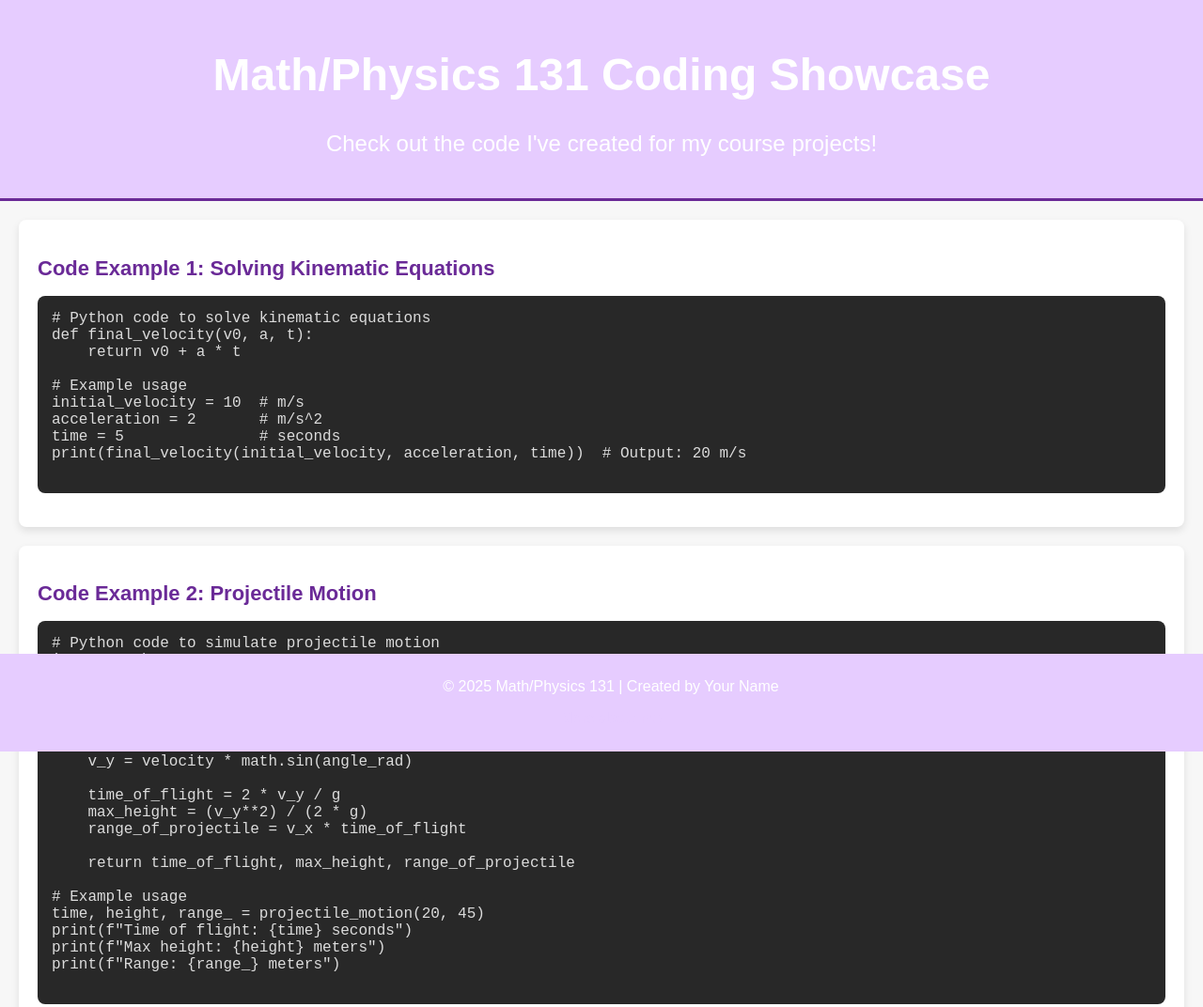
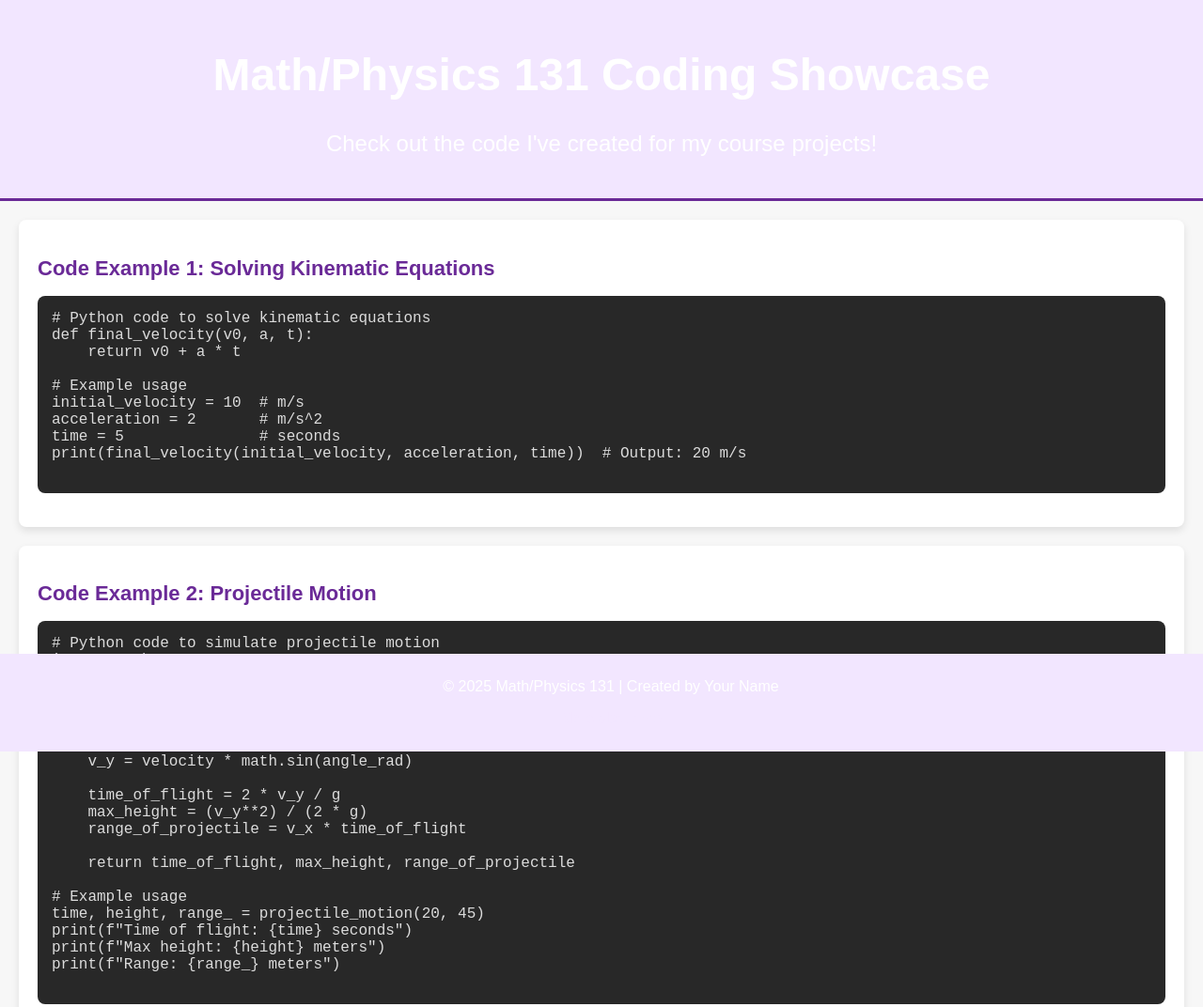
Before and after one commit to LilyRashidi-Yazd/LilyRashidi_Yazd.github.io, a plain HTML site: page index.html in a window 1280 px wide. Shown: the top 1072 px of the page at 94% size. Drawn offline with Linux system fonts and the light colour scheme.

Commit message:
Update index.html

```diff
--- a/index.html
+++ b/index.html
@@ -13,7 +13,7 @@
             color: #333; /* Dark text for readability */
         }
         header {
-            background-color: #e6ccff; /* Soft purple */
+            background-color: #f2e6ff; /* Soft purple */
             color: white;
             text-align: center;
             padding: 20px;
@@ -45,14 +45,14 @@
         footer {
             text-align: center;
             padding: 10px;
-            background-color: #e6ccff; /* Matching purple footer */
+            background-color: #f2e6ff; /* Matching purple footer */
             color: white;
             position: fixed;
             width: 100%;
             bottom: 0;
         }
         a {
-            color: #e6ccff; /* Purple link color */
+            color: #f2e6ff; /* Purple link color */
             text-decoration: none;
         }
         a:hover {
```
